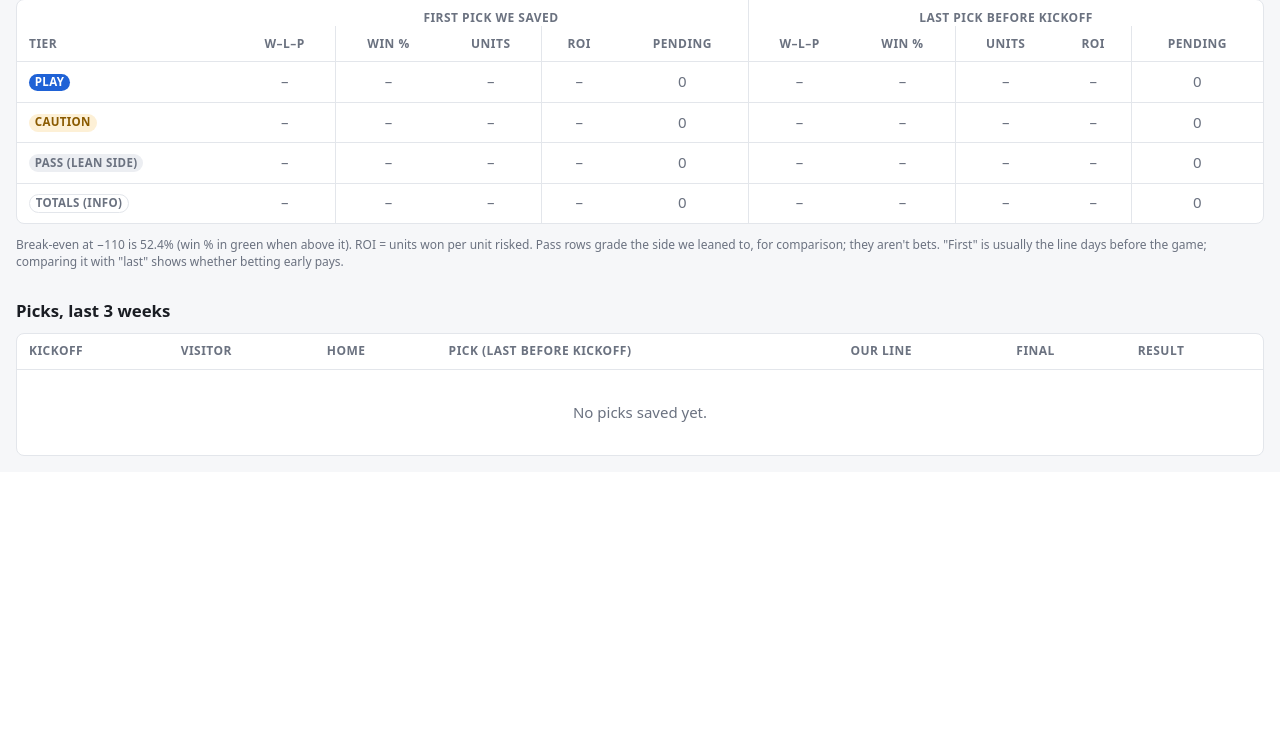
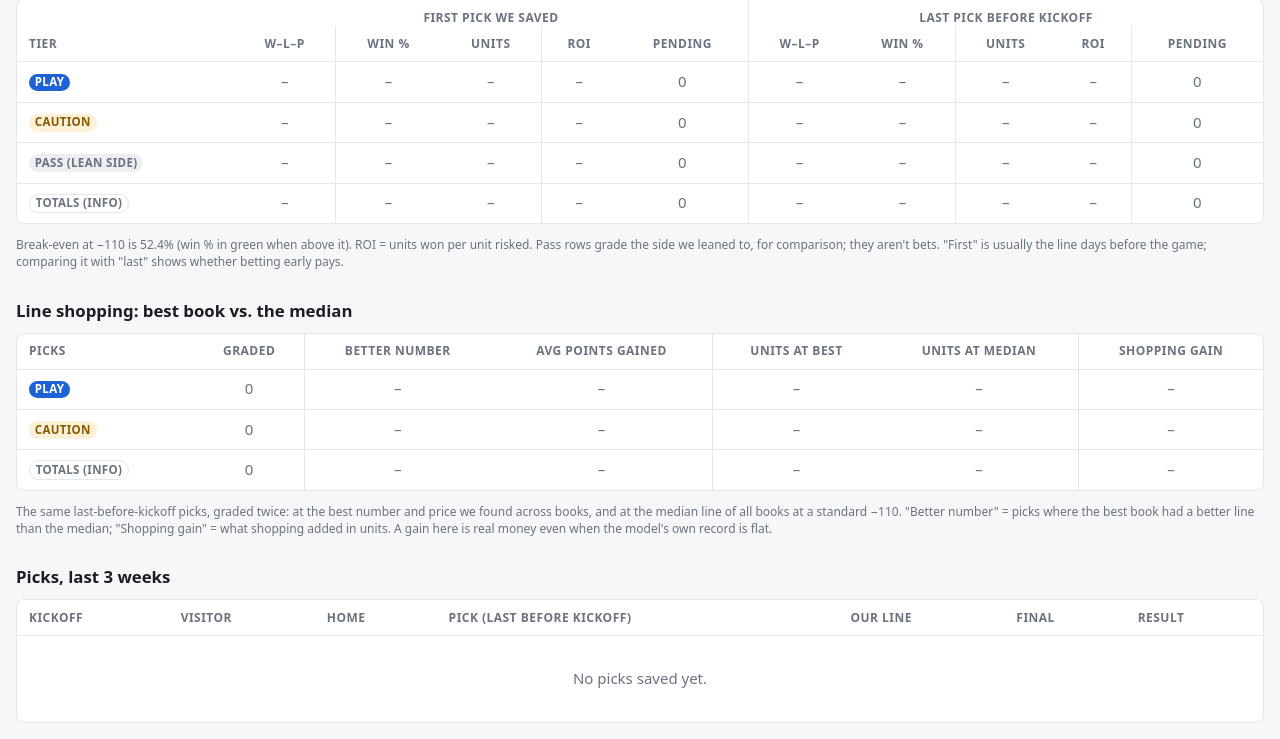
Before and after one commit to justynlarry/fb-app, a FastAPI app: page /results in a window 1280 px wide. Shown: the part 378-1117 px from the top of the page. Before the commit the page ends 834 px from the top, so only its background shows below. Run offline with FastAPI, Linux system fonts and the light colour scheme; some libraries are stand-ins or nearby versions.

Commit message:
Results: line-shopping table (best book vs median at -110)

```diff
--- a/cfb/web/main.py
+++ b/cfb/web/main.py
@@ -269,6 +269,54 @@ ORDER BY r.start_time DESC, a.school
 """
 
 
+# The same picks graded at the median line of all books at -110, to show what line shopping adds.
+# pick_log doesn't save a median price, so -110 (the usual price) stands in for it.
+SHOPPING_SQL = """
+WITH graded AS (
+    SELECT tier AS kind,
+        spread_units AS best_units,
+        abs(bet_spread - market_spread) AS points_gained,
+        CASE
+            WHEN result = market_spread THEN 0
+            WHEN side = 'home' AND result < market_spread THEN 100.0 / 110
+            WHEN side = 'away' AND result > market_spread THEN 100.0 / 110
+            ELSE -1
+        END AS median_units
+    FROM pick_results
+    WHERE model_version = %(version)s
+      AND taken = 'last'
+      AND tier IN ('play', 'caution')
+      AND spread_outcome IS NOT NULL
+      AND market_spread IS NOT NULL
+
+    UNION ALL
+
+    SELECT 'total',
+        total_units,
+        abs(bet_total - market_total),
+        CASE
+            WHEN actual_total = market_total THEN 0
+            WHEN total_side = 'over' AND actual_total > market_total THEN 100.0 / 110
+            WHEN total_side = 'under' AND actual_total < market_total THEN 100.0 / 110
+            ELSE -1
+        END
+    FROM pick_results
+    WHERE model_version = %(version)s
+      AND taken = 'last'
+      AND total_outcome IS NOT NULL
+      AND market_total IS NOT NULL
+)
+SELECT kind,
+    count(*) AS graded,
+    sum(best_units) AS best_units,
+    sum(median_units) AS median_units,
+    avg(points_gained) AS avg_points,
+    count(*) FILTER (WHERE points_gained > 0) AS better_number
+FROM graded
+GROUP BY kind
+"""
+
+
 # Backtest results, grouped by {group_by} (filled in from GROUPINGS below, never from user input)
 BACKTEST_SQL = """
 SELECT {group_by} AS label,
@@ -447,12 +495,13 @@ def results_page(request: Request):
         conn.row_factory = dict_row
         summary = conn.execute(RESULTS_SUMMARY_SQL, {"version": MODEL_VERSION}).fetchall()
         recent = conn.execute(RECENT_PICKS_SQL, {"version": MODEL_VERSION}).fetchall()
+        shopping = conn.execute(SHOPPING_SQL, {"version": MODEL_VERSION}).fetchall()
     for r in recent:
         r["local_start"] = r["start_time"].astimezone(LOCAL_TZ)
     return templates.TemplateResponse(
         request,
         "results.html",
-        {"summary": summary, "recent": recent, "version": MODEL_VERSION, "active": "results"},
+        {"summary": summary, "recent": recent, "shopping": shopping, "version": MODEL_VERSION, "active": "results"},
     )
 
 
--- a/cfb/web/templates/results.html
+++ b/cfb/web/templates/results.html
@@ -93,6 +93,52 @@
   Pass rows grade the side we leaned to, for comparison; they aren't bets. "First" is usually the line days before the
   game; comparing it with "last" shows whether betting early pays.</p>
 
+<h2 class="section-title">Line shopping: best book vs. the median</h2>
+{%- set shop = {} %}
+{%- for s in shopping or [] %}{% set _ = shop.update({s.kind: s}) %}{% endfor %}
+<div class="table-wrap">
+  <table class="stats shopping">
+    <thead>
+      <tr>
+        <th>Picks</th>
+        <th class="num">Graded</th>
+        <th class="num">Better number</th>
+        <th class="num">Avg points gained</th>
+        <th class="num">Units at best</th>
+        <th class="num">Units at median</th>
+        <th class="num">Shopping gain</th>
+      </tr>
+    </thead>
+    <tbody>
+      {%- for kind, label, badge in [('play', 'Play', 'play'), ('caution', 'Caution', 'caution'), ('total', 'Totals (info)', 'info')] %}
+      {%- set s = shop.get(kind) %}
+      <tr>
+        <td class="label"><span class="tier tier-{{ badge }}">{{ label }}</span></td>
+        {%- if s and s.graded > 0 %}
+          {%- set best = s.best_units|float %}
+          {%- set med = s.median_units|float %}
+          {%- set gain = best - med %}
+        <td class="num">{{ s.graded }}</td>
+        <td class="num">{{ s.better_number }} <span class="muted small">({{ '%.0f'|format(100 * s.better_number / s.graded) }}%)</span></td>
+        <td class="num">{{ '%.2f'|format(s.avg_points|float) }}</td>
+        <td class="num units {{ 'pos' if best > 0 else ('neg' if best < 0) }}">{{ '%+.2f'|format(best) }}</td>
+        <td class="num units {{ 'pos' if med > 0 else ('neg' if med < 0) }}">{{ '%+.2f'|format(med) }}</td>
+        <td class="num units {{ 'pos' if gain > 0 else ('neg' if gain < 0) }}"><strong>{{ '%+.2f'|format(gain) }}</strong>
+          <span class="muted small">({{ '%+.1f'|format(100 * gain / s.graded) }}%/pick)</span></td>
+        {%- else %}
+        <td class="num muted">0</td><td class="num muted">–</td><td class="num muted">–</td>
+        <td class="num muted">–</td><td class="num muted">–</td><td class="num muted">–</td>
+        {%- endif %}
+      </tr>
+      {%- endfor %}
+    </tbody>
+  </table>
+</div>
+<p class="muted small">The same last-before-kickoff picks, graded twice: at the best number and price we found across
+  books, and at the median line of all books at a standard −110. "Better number" = picks where the best book had a
+  better line than the median; "Shopping gain" = what shopping added in units. A gain here is real money even when the
+  model's own record is flat.</p>
+
 <h2 class="section-title">Picks, last 3 weeks</h2>
 <div class="table-wrap">
   <table class="scores results-picks">
```
